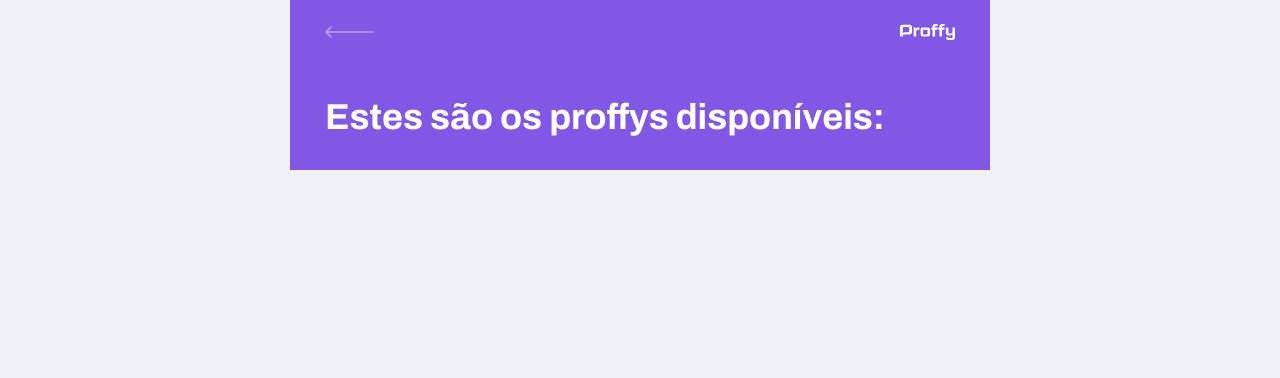
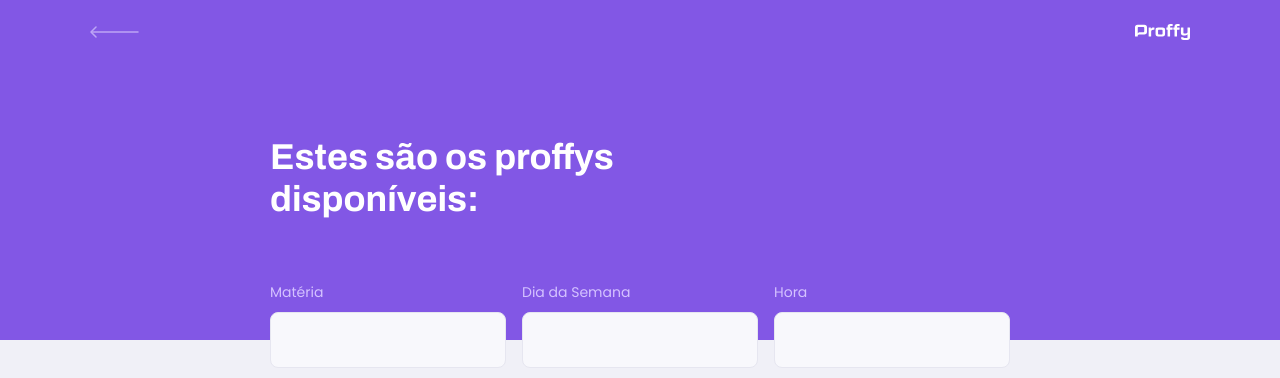
Before and after one commit to Rafarinh0/proffy, a React (Create React App) app in the folder web/: page /study in a window 1280 px wide. Shown: the top 378 px of the page. Built offline with nearby package versions, Linux system fonts and the light colour scheme.

Commit message:
Layout responsivo para o Header

```diff
--- a/web/src/components/PageHeader/index.tsx
+++ b/web/src/components/PageHeader/index.tsx
@@ -3,6 +3,8 @@ import { Link } from 'react-router-dom';
 
 import logoImg from '../../assets/images/logo.svg';
 import backIcon from '../../assets/images/icons/back.svg';
+
+import './styles.css';
 
 interface PageHeaderProps {
     title: string;
@@ -20,6 +22,7 @@ const PageHeader: React.FC<PageHeaderProps> = (props) => {
 
             <div className="header-content">
                 <strong>{props.title}</strong>
+                {props.children}
             </div>
         </header>
     );
--- a/web/src/components/PageHeader/styles.css
+++ b/web/src/components/PageHeader/styles.css
@@ -0,0 +1,63 @@
+.page-header {
+    display: flex;
+    flex-direction: column;
+    background-color: var(--color-primary);
+}
+
+.page-header .top-bar-container {
+    width: 90%;
+    margin: 0 auto;
+    display: flex;
+    justify-content: space-between;
+    align-items: center;
+    color: var(--color-text-in-primary);
+    padding: 1.6rem 0;
+}
+
+.page-header .top-bar-container a {
+    height: 3.2rem;
+    transition: opacity 0.2s;
+}
+
+.page-header .top-bar-container a:hover {
+    opacity: 0.6;
+}
+
+.page-header .top-bar-container>img {
+    height: 1.6rem;
+}
+
+.page-header .header-content {
+    width: 90%;
+    margin: 0 auto;
+    position: relative;
+    margin: 3.2rem auto;
+}
+
+.page-header .header-content strong {
+    font: 700 3.6rem Archivo;
+    line-height: 4.2rem;
+    color: var(--color-title-in-primary);
+}
+
+@media (min-width: 700px) {
+    .page-header {
+        height: 340px;
+    }
+    .page-header .top-bar-container {
+        max-width: 1100px;
+    }
+    .page-header .header-content {
+        flex: 1;
+        max-width: 740px;
+        margin: 0 auto;
+        padding-bottom: 48px;
+        display: flex;
+        flex-direction: column;
+        justify-content: center;
+        align-items: flex-start;
+    }
+    .page-header .header-content strong {
+        max-width: 350px;
+    }
+}
--- a/web/src/pages/TeacherList/index.tsx
+++ b/web/src/pages/TeacherList/index.tsx
@@ -7,7 +7,24 @@ import './styles.css';
 function TeacherList() {
     return (
         <div id="page-teacher-list" className="container">
-            <PageHeader title="Estes são os proffys disponíveis:" />
+            <PageHeader title="Estes são os proffys disponíveis:">
+                <form id="search-teachers">
+                    <div className="input-block">
+                        <label htmlFor="subject">Matéria</label>
+                        <input type="text" id="subject" />
+                    </div>
+
+                    <div className="input-block">
+                        <label htmlFor="week-day">Dia da Semana</label>
+                        <input type="text" id="subject" />
+                    </div>
+
+                    <div className="input-block">
+                        <label htmlFor="time">Hora</label>
+                        <input type="text" id="subject" />
+                    </div>
+                </form>
+            </PageHeader>
         </div>
     )
 }
--- a/web/src/pages/TeacherList/styles.css
+++ b/web/src/pages/TeacherList/styles.css
@@ -3,44 +3,61 @@
     height: 100vh;
 }
 
-.page-header {
-    display: flex;
-    flex-direction: column;
-    background-color: var(--color-primary);
+#search-teachers {
+    margin-top: 3.2rem;
 }
 
-.page-header .top-bar-container {
-    width: 90%;
-    margin: 0 auto;
-    display: flex;
-    justify-content: space-between;
-    align-items: center;
+#search-teachers label {
     color: var(--color-text-in-primary);
-    padding: 1.6rem 0;
 }
 
-.page-header .top-bar-container a {
-    height: 3.2rem;
-    transition: opacity 0.2s;
+#search-teachers .input-block {
+    position: relative;
 }
 
-.page-header .top-bar-container a:hover {
-    opacity: 0.6;
+#search-teachers .input-block+.input-block {
+    margin-top: 1.4rem;
 }
 
-.page-header .top-bar-container>img {
-    height: 1.6rem;
+#search-teachers .input-block label {
+    font-size: 1.4rem;
 }
 
-.page-header .header-content {
-    width: 90%;
-    margin: 0 auto;
-    position: relative;
-    margin: 3.2rem auto;
+#search-teachers .input-block input {
+    width: 100%;
+    height: 5.6rem;
+    margin-top: 0.8rem;
+    border-radius: 0.8rem;
+    background-color: var(--color-input-background);
+    border: 1px solid var(--color-line-in-white);
+    outline: 0;
+    padding: 0 1.6rem;
+    font: 1.6rem Archivo;
 }
 
-.page-header .header-content {
-    font: 700 3.6rem Archivo;
-    line-height: 4.2rem;
-    color: var(--color-title-in-primary);
+#search-teachers .input-block:focus-within::after {
+    width: calc(100% - 3.2rem);
+    height: 2px;
+    content: '';
+    background: var(--color-primary-light);
+    position: absolute;
+    left: 1.6rem;
+    right: 1.6rem;
+    bottom: 0;
 }
+
+@media (min-width: 700px) {
+    #page-teacher-list {
+        max-width: 100%;
+    }
+    #search-teachers {
+        display: grid;
+        grid-template-columns: repeat(3, 1fr);
+        column-gap: 16px;
+        position: absolute;
+        bottom: -28px;
+    }
+    #search-teachers .input-block+.input-block {
+        margin-top: 0;
+    }
+}
```
